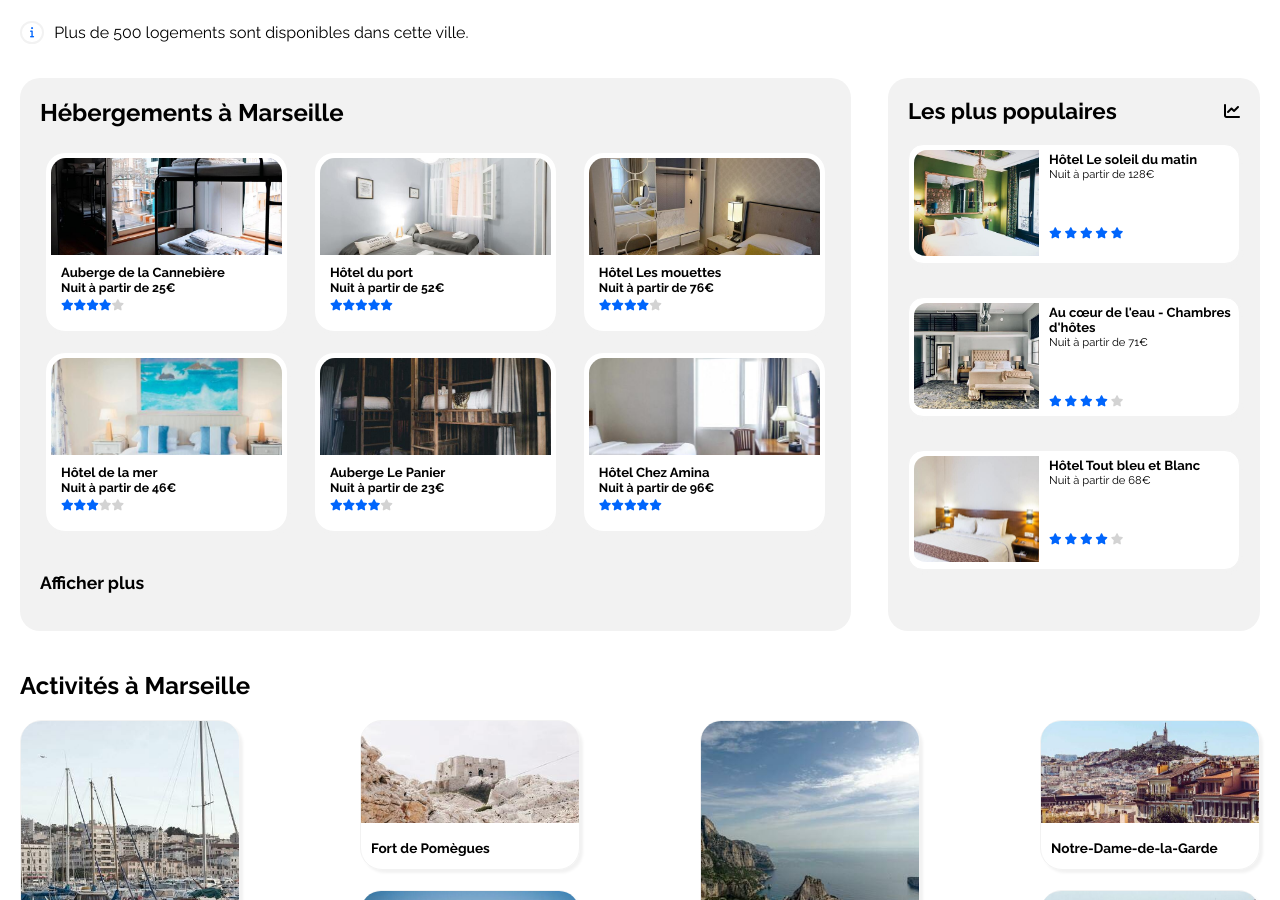
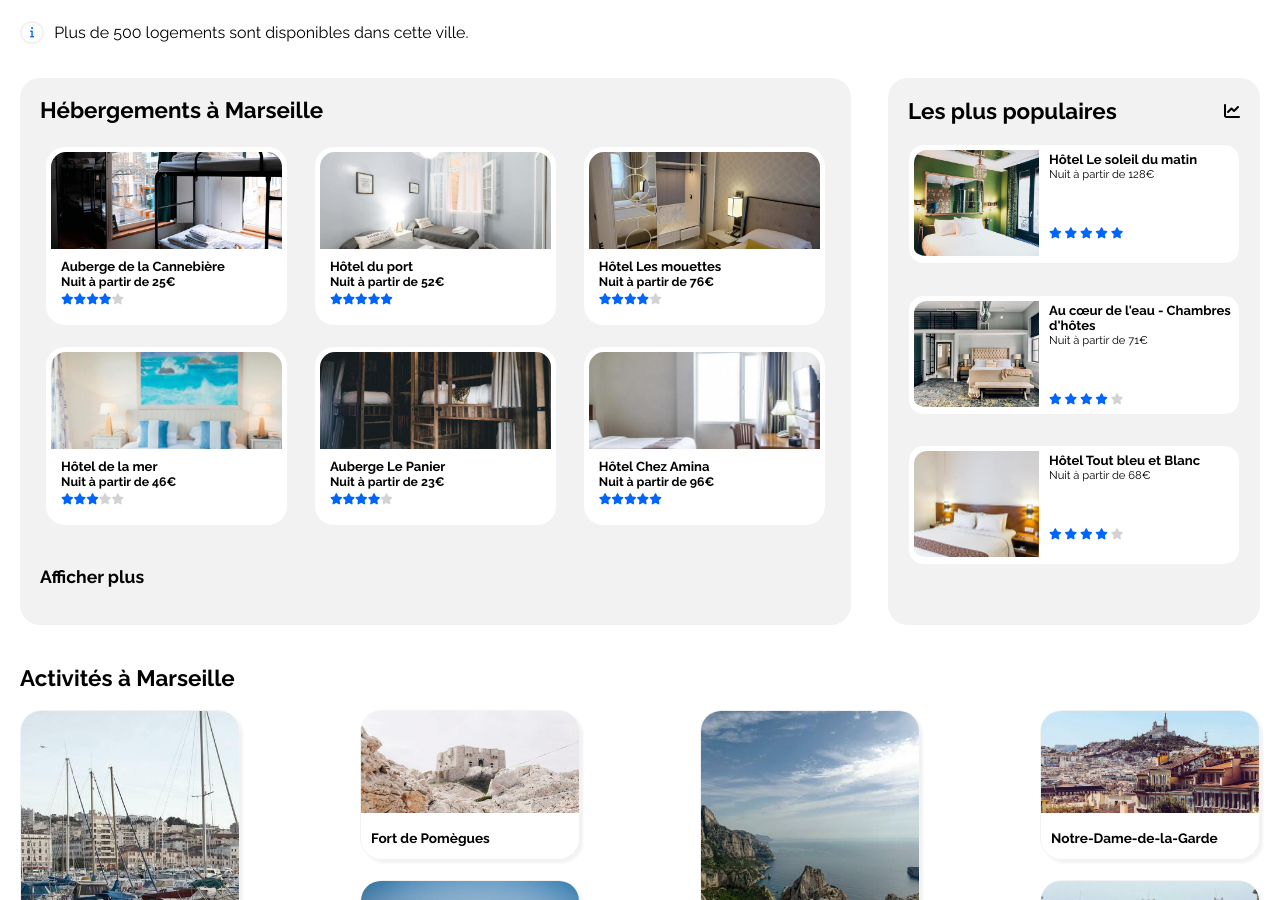
Before and after one commit to TCGit08/TristanCalvet_2_21062020, a plain HTML site: page index.html in a window 1280 px wide. Shown: the part 330-1230 px from the top of the page. Drawn offline with Linux system fonts and the light colour scheme.

Commit message:
Post-soutenance - correctifs 2 + corrections erreurs au validateur

```diff
--- a/styles.css
+++ b/styles.css
@@ -553,7 +553,7 @@ form button:hover
 
 #hébergements_marseille h2
 {
-	font-size: 1.4 em;
+	font-size: 1.4em;
 }
 
 #hébergements_dispo_ligne_1
@@ -1123,7 +1123,7 @@ color: black;
 
 #activités h2
 {
-	font-size: 1.4 em;
+	font-size: 1.4em;
 }
 
 #blocs_activités
```
